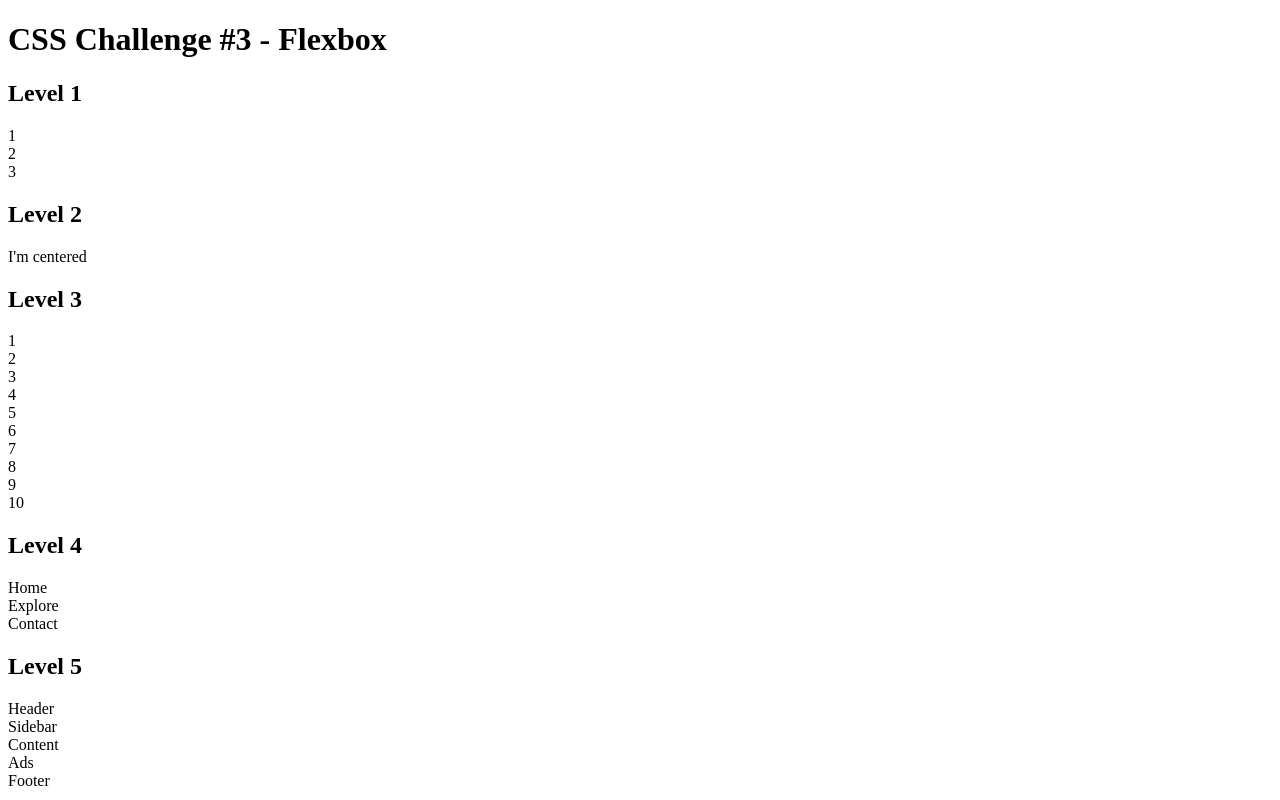
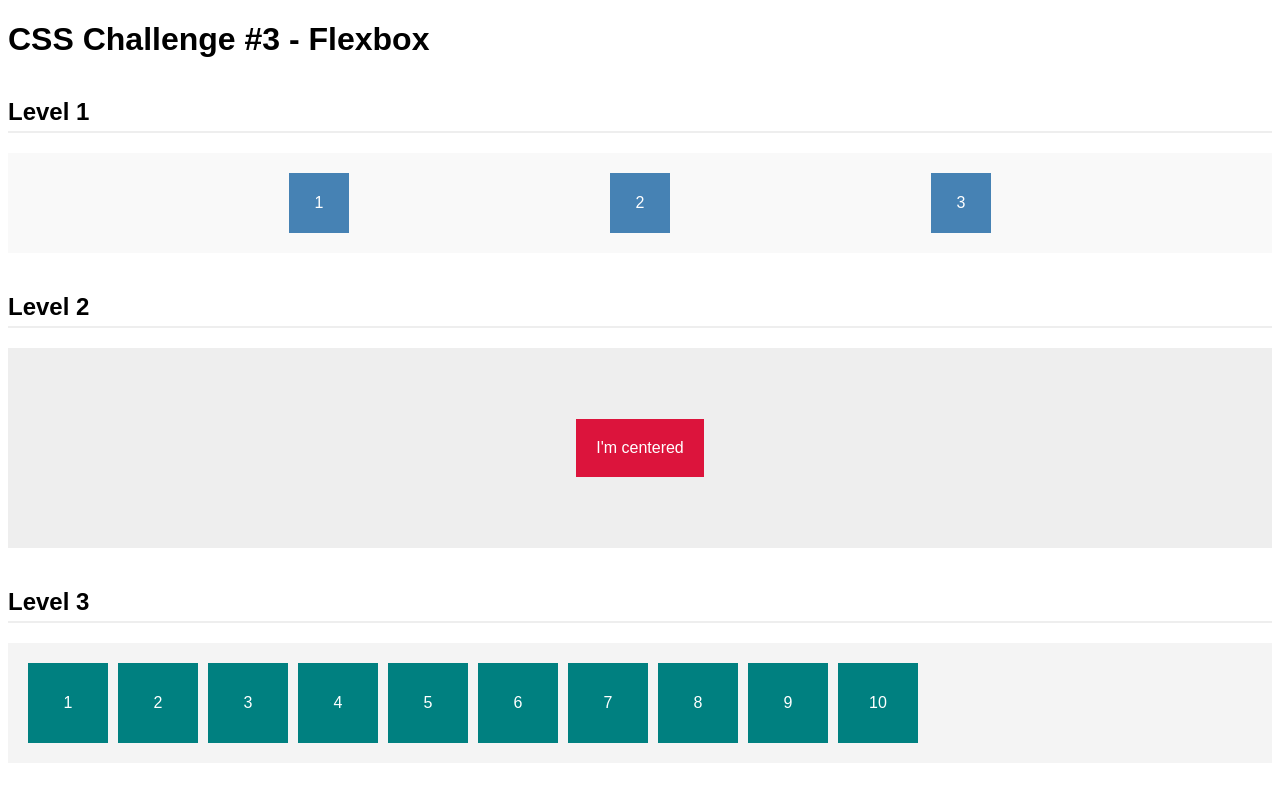
Before and after one commit to samarpankharel/Challenge-page, a plain HTML site: page index.html in a window 1280 px wide. Shown: the top 800 px of the page. Drawn offline with Linux system fonts and the light colour scheme.

Commit message:
Update index.html

```diff
--- a/index.html
+++ b/index.html
@@ -3,7 +3,7 @@
 <head>
   <meta charset="UTF-8" />
   <meta name="viewport" content="width=device-width, initial-scale=1.0"/>
-  <link href="main.css" rel="stylesheet">
+  <link href="assets/css/style.css" rel="stylesheet">
   <title>CSS Challenge #3 - Flexbox</title>
 </head>
 <body>
```
